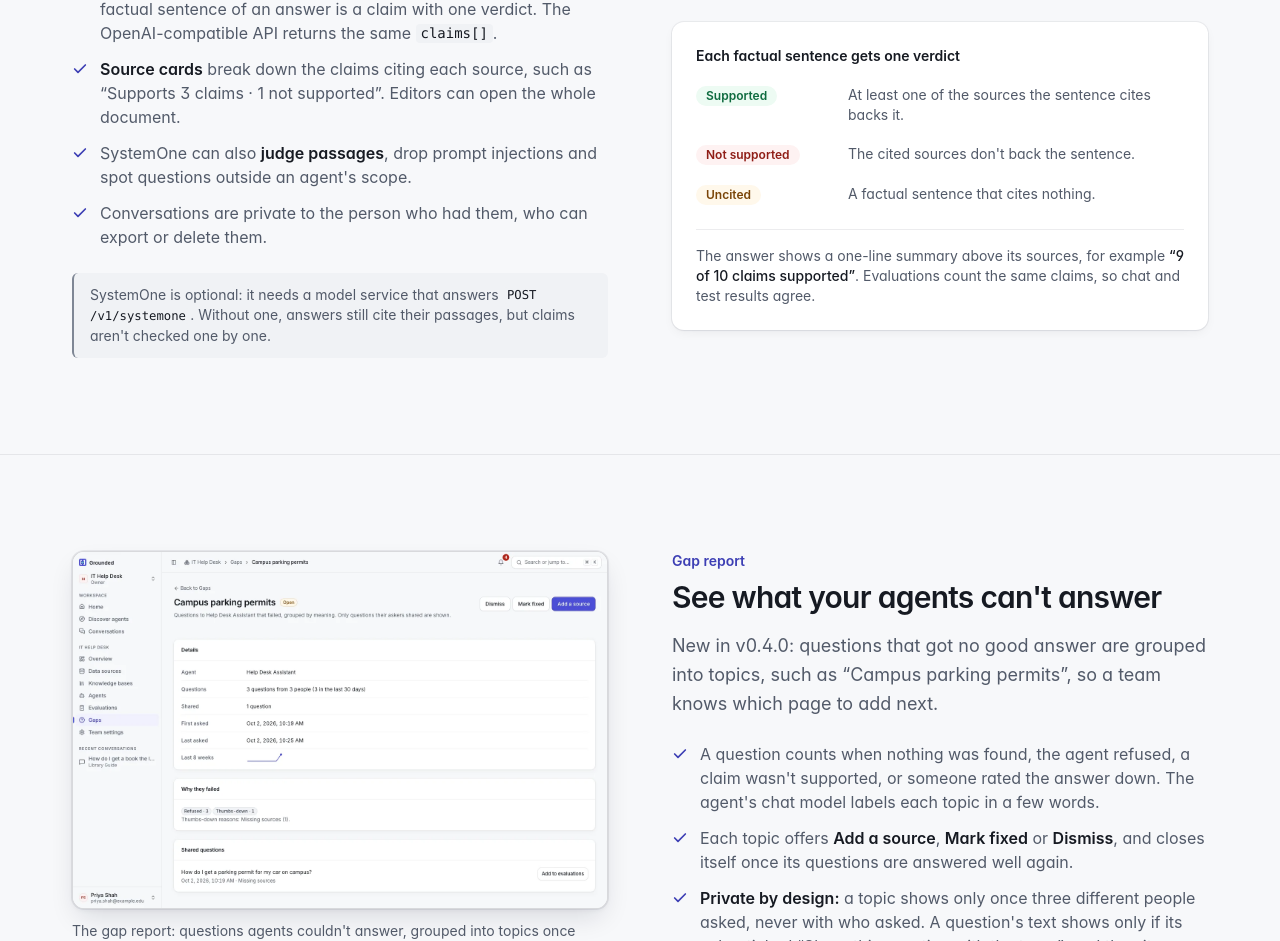
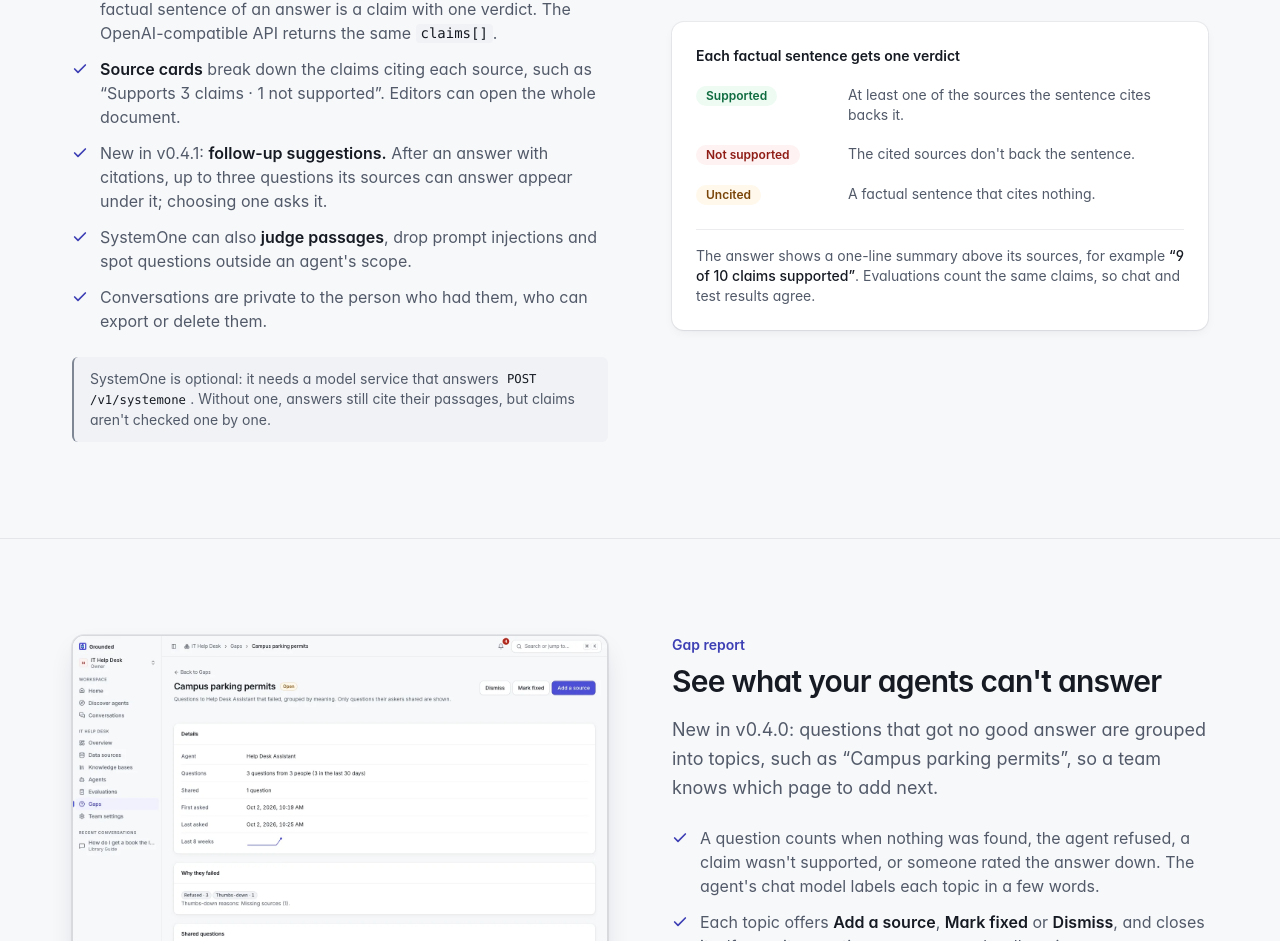
Before and after one commit to ncecere/grounded-website, a Next.js app: page / in a window 1280 px wide. Shown: the part 3036-3977 px from the top of the page. Built offline with nearby package versions, Linux system fonts and the light colour scheme.

Commit message:
Grounded answers: new in v0.4.1, follow-up suggestions under an answer with citations

```diff
--- a/app/page.tsx
+++ b/app/page.tsx
@@ -284,6 +284,10 @@ function Features() {
           <>
             <Strong>Source cards</Strong> break down the claims citing each source, such as{" "}
             <q>Supports 3 claims · 1 not supported</q>. Editors can open the whole document.
+          </>,
+          <>
+            New in v0.4.1: <Strong>follow-up suggestions.</Strong> After an answer with citations, up to three
+            questions its sources can answer appear under it; choosing one asks it.
           </>,
           <>
             SystemOne can also <Strong>judge passages</Strong>, drop prompt injections and spot questions outside an
```
